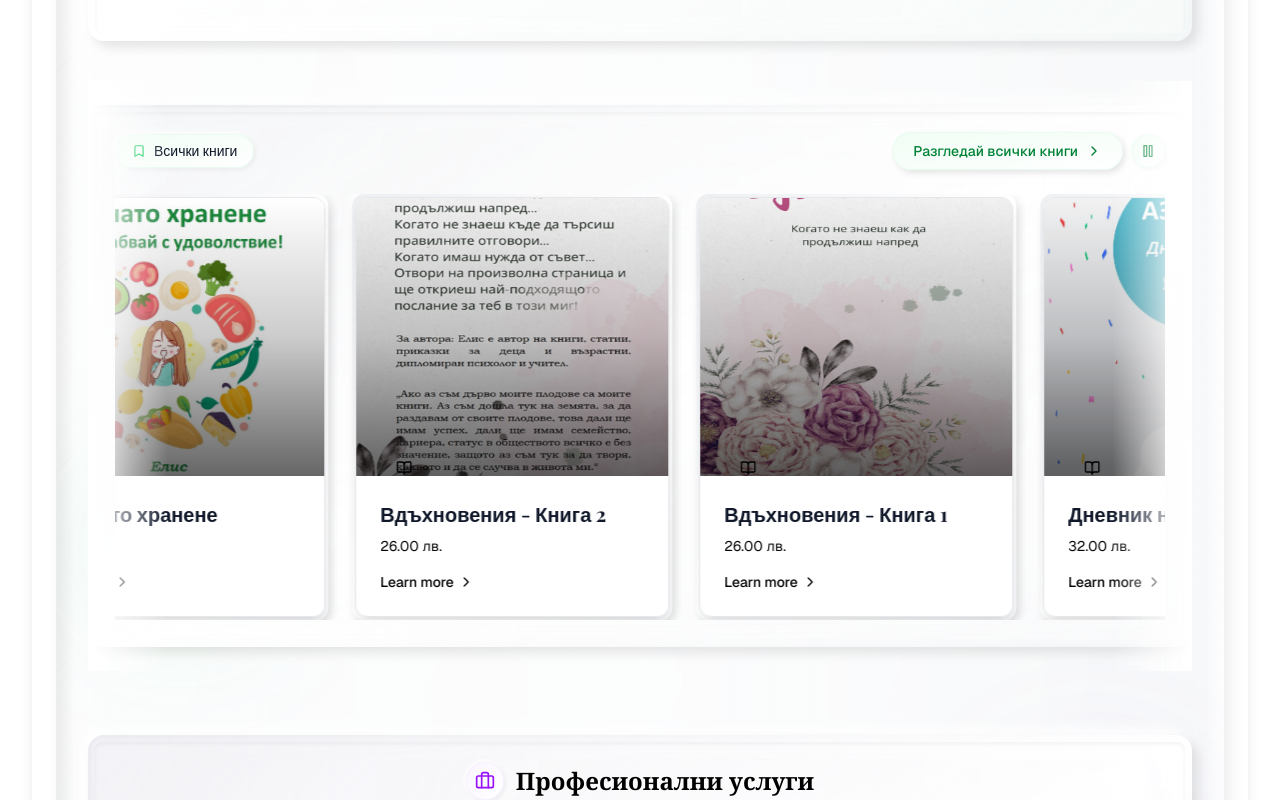
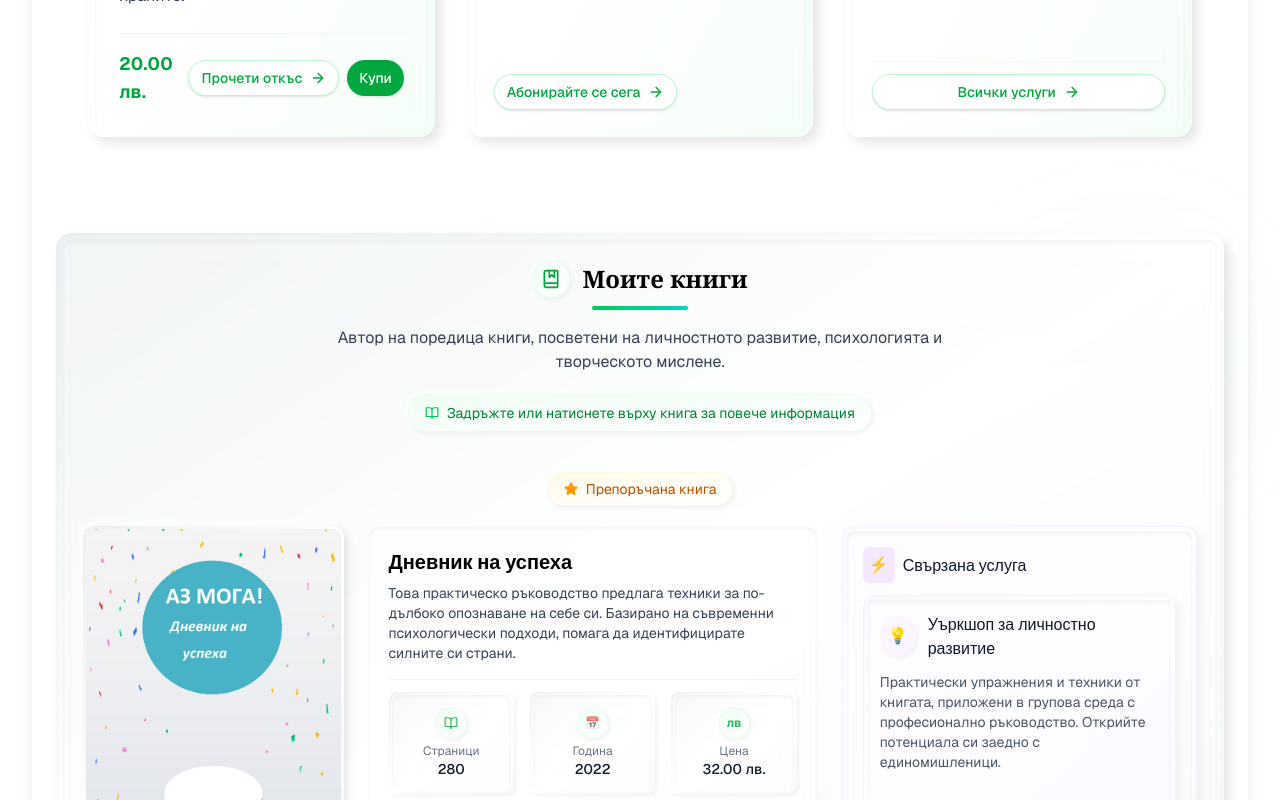
Before and after one commit to w3bsuki/elis-final1, a Next.js app: page / in a window 1280 px wide. Shown: the part 1760-2560 px from the top of the page. Built offline with nearby package versions, Linux system fonts and the light colour scheme; a web font is replaced by a local one.

Commit message:
Fix order: FeaturedContent now appears after Hero but before other sections

```diff
--- a/src/components/sections/Hero.tsx
+++ b/src/components/sections/Hero.tsx
@@ -263,8 +263,13 @@ export default function Hero({ includeFooter = false, noContainer = false }: Her
   if (noContainer) {
     return (
       <>
-        <HeroSection includeFooter={includeFooter} className="pt-0" />
+        <HeroSection includeFooter={false} className="pt-0" />
         <FeaturedContent />
+        {includeFooter && (
+          <div className="mt-16">
+            <Footer />
+          </div>
+        )}
       </>
     );
   }
@@ -318,11 +323,38 @@ export default function Hero({ includeFooter = false, noContainer = false }: Her
           </div>
         </div>
 
-        <HeroSection includeFooter={includeFooter} className="pt-0 relative z-10 bg-gradient-to-r from-transparent via-white/50 to-transparent p-3 sm:p-4 rounded-2xl backdrop-blur-sm" />
+        <HeroSection includeFooter={false} className="pt-0 relative z-10 bg-gradient-to-r from-transparent via-white/50 to-transparent p-3 sm:p-4 rounded-2xl backdrop-blur-sm" />
       </div>
 
-      {/* Featured Content section */}
+      {/* Featured Content section - as a standalone section */}
       <FeaturedContent />
+
+      {/* Books Section */}
+      <div className="mt-16 mb-12">
+        <BooksSection />
+      </div>
+
+      {/* Services Section */}
+      <div className="mt-16 mb-12">
+        <ServicesSection />
+      </div>
+
+      {/* Testimonials Section */}
+      <div className="mt-16 mb-12">
+        <Testimonials />
+      </div>
+
+      {/* Contact Section */}
+      <div className="mt-16 mb-12">
+        <Contact />
+      </div>
+
+      {/* Footer Section */}
+      {includeFooter && (
+        <div className="mt-16">
+          <Footer />
+        </div>
+      )}
     </>
   );
 }
--- a/src/components/sections/HeroSection/index.tsx
+++ b/src/components/sections/HeroSection/index.tsx
@@ -329,33 +329,6 @@ export function HeroSection({ className, includeFooter = false }: HeroSectionPro
           </div>
         </div>
       </div>
-
-      {/* Books Section */}
-      <div className="mt-16 mb-12">
-        <BooksSection />
-      </div>
-
-      {/* Services Section */}
-      <div className="mt-16 mb-12">
-        <ServicesSection />
-      </div>
-
-      {/* Testimonials Section */}
-      <div className="mt-16 mb-12">
-        <Testimonials />
-      </div>
-
-      {/* Contact Section */}
-      <div className="mt-16 mb-12">
-        <Contact />
-      </div>
-
-      {/* Footer Section - inside the same container */}
-      {includeFooter && (
-        <div className="mt-16">
-          <Footer />
-        </div>
-      )}
     </div>
   );
 }
```
